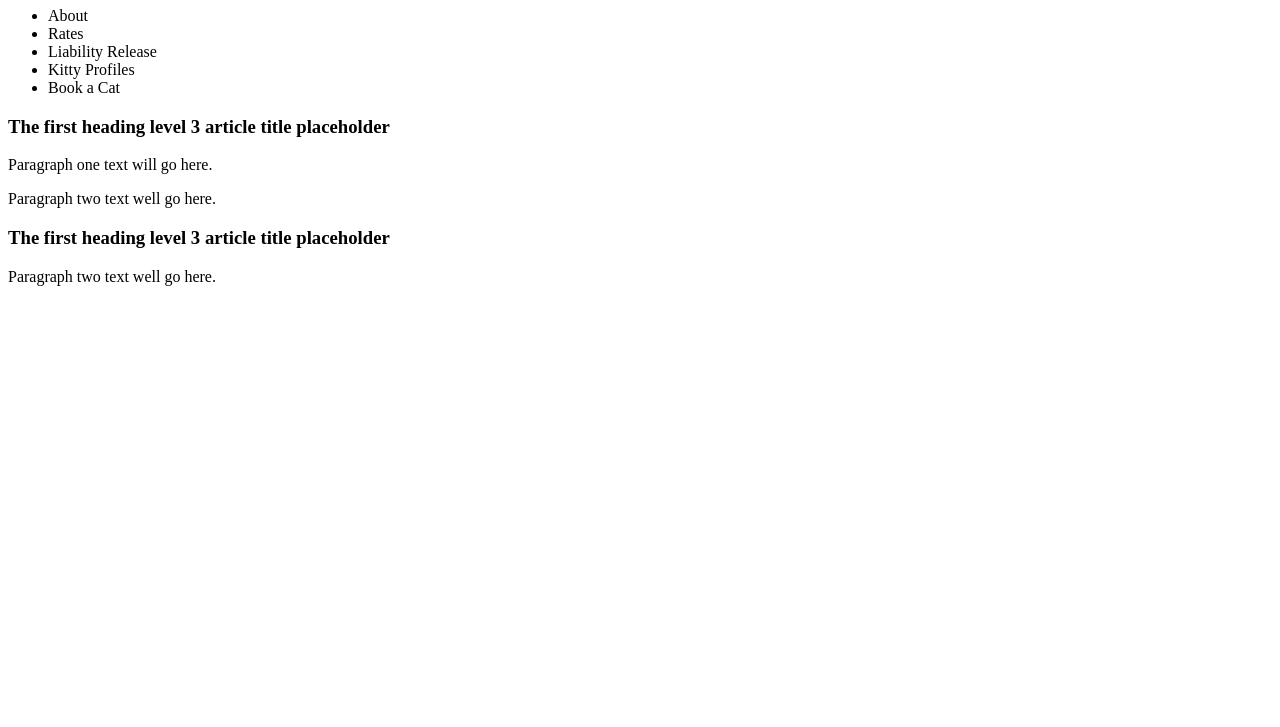
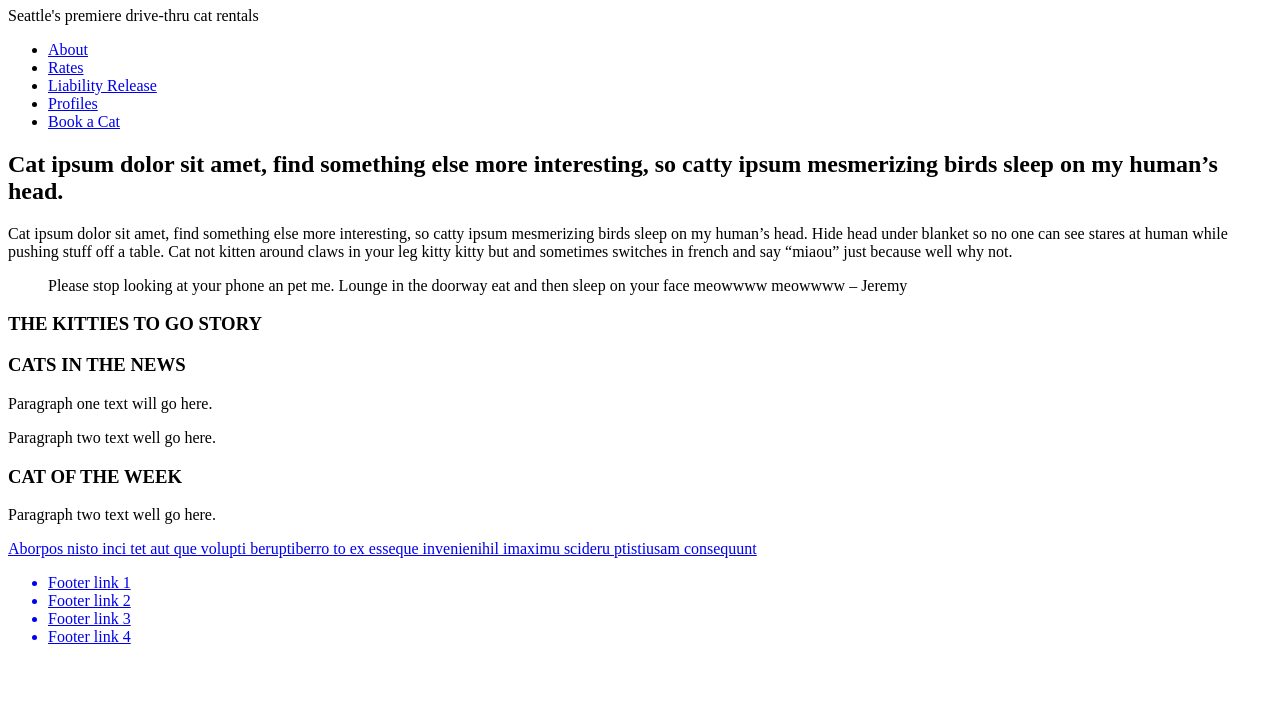
Before and after one commit to toolkit101/kitties, a plain HTML site: page kitties/index.html in a window 1280 px wide. Shown: the part 73-800 px from the top of the page. Drawn offline with Linux system fonts and the light colour scheme.

Commit message:
added more content from mockup and styles to nav and footer links

```diff
--- a/kitties/index.html
+++ b/kitties/index.html
@@ -6,31 +6,46 @@
     <link rel="stylesheet" type="text/css" href="styles/styles.css">
   </head>
     <header>
-        <h1>Main Site Title Placeholder</h1>
+        <h1>KITTIES TO GO!</h1>
+        <p>Seattle's premiere drive-thru cat rentals</p>
         <nav>
-            <ul>
-                <li>About</li>
-                <li>Rates</li>
-                <li>Liability Release</li>
-                <li>Kitty Profiles</li>
-                <li>Book a Cat</li>
+            <ul class="breadcrumb">
+                <li><a href="#">About</a></li>
+                <li><a href="#">Rates</a></li>
+                <li><a href="#">Liability Release</a></li>
+                <li><a href="#">Profiles</a></li>
+                <li><a href="#">Book a Cat</a></li>
             </ul>
         </nav>
     </header>
     <main>
+        <h2>Cat ipsum dolor sit amet, find something else more interesting, so catty ipsum mesmerizing birds sleep on my human’s head.</h2>
+        <p>Cat ipsum dolor sit amet, find something else more interesting, so catty ipsum mesmerizing birds sleep on my human’s head. Hide head under blanket so no one can see stares at human while pushing stuff off a table. Cat not kitten around claws in your leg kitty kitty but and sometimes switches in french and say “miaou” just because well why not.</p>
+        <blockquote>
+            Please stop looking at your phone an pet me. Lounge in the doorway eat and then sleep on your face meowwww meowwww – Jeremy
+        </blockquote>
+        <h3>THE KITTIES TO GO STORY</h3>
         <aside>
-          <section>
-            <h3>The first heading level 3 article title placeholder</h3>
+            <section>
+            <h3>CATS IN THE NEWS</h3>
             <p>Paragraph one text will go here.</p>
             <p>Paragraph two text well go here.</p>
           </section>
-          <h3>The first heading level 3 article title placeholder</h3>
+          <h3>CAT OF THE WEEK</h3>
           <p>Paragraph two text well go here.</p>
 
         </aside>
     </main>
     <footer>
-
+        <a href="images/lesson04-mock5-cat-logo.png"
+        <p>Aborpos nisto inci tet aut que volupti beruptiberro to ex esseque invenienihil imaximu scideru ptistiusam consequunt</p>
+        <ul class="footerlinks">
+            <li>Footer link 1</li>
+            <li>Footer link 2</li>
+            <li>Footer link 3</li>
+            <li>Footer link 4</li>
+        </ul>
+        <p></p>
     </footer>
   <body>
     </body>
```
